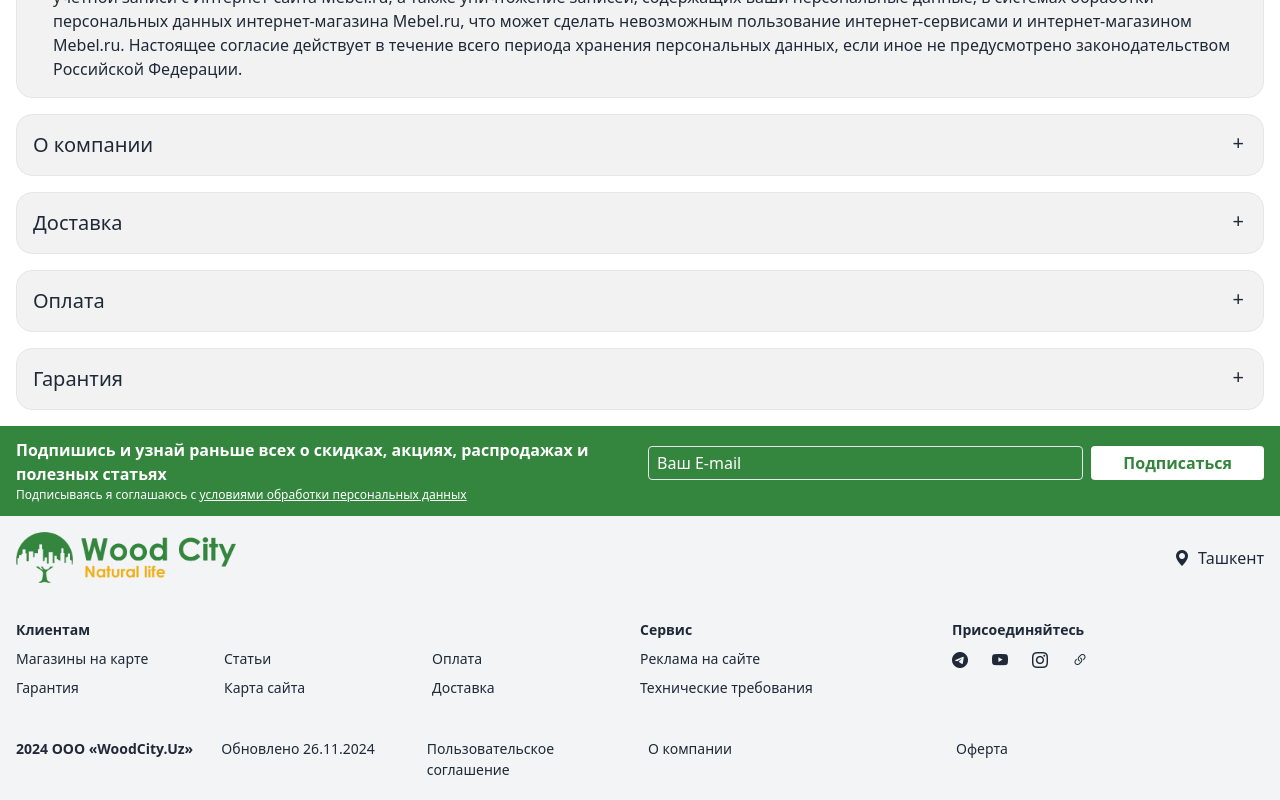
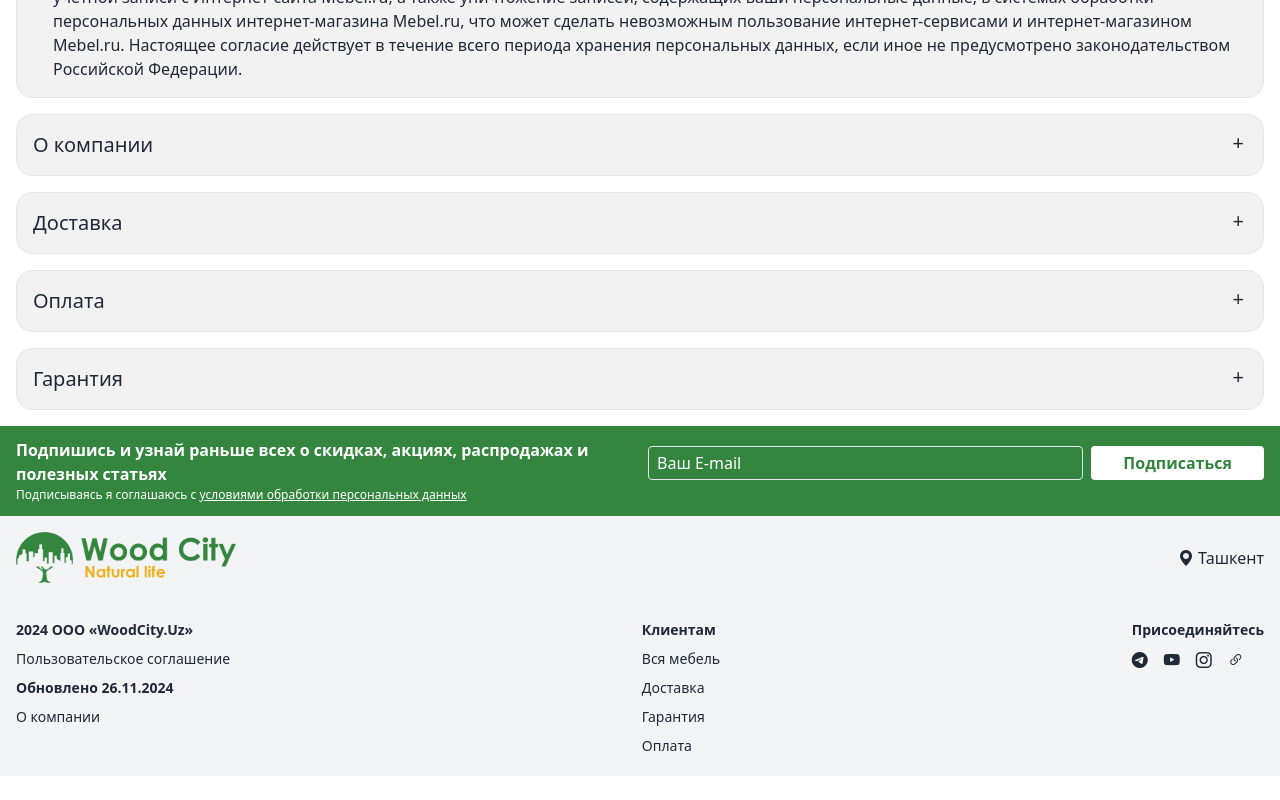
Before and after one commit to shahbozshirinboyev/sofa.wood-city.uz, a React (Vite) app: page /company in a window 1280 px wide. Shown: the part 1405-2205 px from the top of the page. After the commit the page ends 2181 px from the top, so only its background shows below. Built offline with nearby package versions, Linux system fonts and the light colour scheme.

Commit message:
New Section add

```diff
--- a/src/App.jsx
+++ b/src/App.jsx
@@ -1,5 +1,6 @@
 // react router dom
 import { createBrowserRouter, RouterProvider } from "react-router-dom";
+import { useState } from "react";
 
 // layouts
 import RooutLayout from "./layouts/RooutLayout";
@@ -15,10 +16,11 @@ import AllProductsType from "./components/AllProductsType";
 import Company from "./components/Company";
 
 function App() {
+  const [openIndex, setOpenIndex] = useState(0);
   const routes = createBrowserRouter([
     {
       path: "/",
-      element: <RooutLayout />,
+      element: <RooutLayout setOpenIndex={setOpenIndex} openIndex={openIndex} />,
       errorElement: <ErrorPage />,
       children: [
         {
@@ -39,7 +41,7 @@ function App() {
         },
         {
           path: "/company",
-          element: <Company />
+          element: <Company setOpenIndex={setOpenIndex} openIndex={openIndex} />
         }
       ],
     },
--- a/src/components/Company.jsx
+++ b/src/components/Company.jsx
@@ -1,8 +1,8 @@
 import { useState } from 'react';
 
-function Company() {
+function Company({setOpenIndex, openIndex}) {
 
-    const [openIndex, setOpenIndex] = useState(0);
+
     const handleToggle = (index) => { setOpenIndex(openIndex === index ? null : index); };
 
     return (
--- a/src/components/Foother.jsx
+++ b/src/components/Foother.jsx
@@ -1,77 +1,95 @@
+import { NavLink } from "react-router-dom";
 import Subscribe from "./Subscribe";
 import logo from "/favicon/wood_city.png";
 
-function Foother() {
+function Foother({setOpenIndex}) {
   return (
     <>
       <Subscribe />
 
-      <div className="bg-gray-100">
+      <div className="bg-gray-100 border-0">
+
         <div className="container py-4 grid grid-cols-2">
-          <img src={logo} alt="Logo" className="w-[220px]" />
+
+          <NavLink to="/" onClick={()=>{window.scrollTo(0, 0);}}>
+            <img src={logo} alt="Logo" className="max-w-[220px]" />
+          </NavLink>
+
           <div className="flex justify-center md:justify-end items-center">
-            <i className="bi bi-geo-alt-fill px-2"></i> <p>Ташкент</p>
+            <a
+              href="https://yandex.uz/maps/-/CHQMz0Ml"
+              target="_blank"
+              data-tip="г. Чирчик, ул. Амира Темура, 68А."
+              className="tooltip group tooltip-left 2xl:tooltip-top flex justify-center items-center gap-1 cursor-pointer hover:text-maincolor transition-all duration-300"
+            >
+              <i className="bi bi-geo-alt-fill group-hover:text-red-600 transition-all duration-300"></i><p>Ташкент</p>
+            </a>
+          </div>
+
+        </div>
+
+        <div className="container py-4 flex flex-wrap justify-between gap-4 text-[14px]">
+          <div className="flex flex-col">
+            <p className="font-bold py-1">2024 ООО «WoodCity.Uz»</p>
+            <NavLink to="/company" onClick={()=>{window.scrollTo(0, 0); setOpenIndex(0);}} className="py-1 whitespace-nowrap hover:text-maincolor">
+              Пользовательское соглашение
+            </NavLink>
+            <p className="py-1 font-semibold">Обновлено 26.11.2024</p>
+            <NavLink to="/company" onClick={()=>{ window.scrollTo(0, 0); setOpenIndex(1); }} className="py-1 hover:text-maincolor">О компании</NavLink>
+          </div>
+
+          <div className="border-0">
+            <p className="font-bold py-1">Клиентам</p>
+            <div className="flex flex-col">
+              <NavLink to="/allproductstype" onClick={()=>{ window.scrollTo(0, 0); }} className="py-1 hover:text-maincolor">Вся мебель</NavLink>
+              <NavLink to="/company" onClick={()=>{ window.scrollTo(0, 0); setOpenIndex(2); }} className="py-1 hover:text-maincolor">Доставка</NavLink>
+              <NavLink to="/company" onClick={()=>{ window.scrollTo(0, 0); setOpenIndex(4); }} className="py-1 hover:text-maincolor">Гарантия</NavLink>
+              <NavLink to="/company" onClick={()=>{ window.scrollTo(0, 0); setOpenIndex(3); }} className="py-1 hover:text-maincolor">Оплата</NavLink>
             </div>
           </div>
-        <div className="container py-4">
-          <div className="grid grid-cols-2 text-[14px]">
-            <div className="grid grid-cols-1">
-              <p className="font-bold py-1">Клиентам</p>
-              <div className="grid grid-cols-1 lg:grid-cols-3">
-                <p className="py-1">Магазины на карте</p>
-                <p className="py-1">Статьи</p>
-                <p className="py-1">Оплата</p>
-                <p className="py-1">Гарантия</p>
-                <p className="py-1">Карта сайта</p>
-                <p className="py-1">Доставка</p>
-              </div>
-            </div>
-            <div className="grid grid-cols-1 lg:grid-cols-2">
-              <div>
-                <p className="font-bold py-1">Сервис</p>
-                <p className="py-1">Реклама на сайте</p>
-                <p className="py-1">Технические требования</p>
-              </div>
+
           <div>
             <p className="font-bold py-1">Присоединяйтесь</p>
-                <div className="flex justify-start items-center gap-6 text-[16px] py-1">
-
-                <a href="https://t.me/wood_city_uz"  target="_blank" className="tooltip hover:text-sky-600 transition-all duration-200 cursor-pointer" data-tip="Telegram">
+            <div className="flex justify-start gap-4 items-center text-[16px] py-1">
+              <a
+                href="https://t.me/wood_city_uz"
+                target="_blank"
+                className="tooltip hover:text-sky-600 transition-all duration-200 cursor-pointer"
+                data-tip="Telegram"
+              >
                 <i className="bi bi-telegram"></i>
               </a>
 
-                <a href="https://www.youtube.com/"  target="_blank" className="tooltip hover:text-red-600 transition-all duration-200 cursor-pointer" data-tip="YouTube">
+              <a
+                href="https://www.youtube.com/"
+                target="_blank"
+                className="tooltip hover:text-red-600 transition-all duration-200 cursor-pointer"
+                data-tip="YouTube"
+              >
                 <i className="bi bi-youtube"></i>
               </a>
 
-                <a href="https://www.instagram.com/"  target="_blank" className="tooltip hover:text-pink-600 transition-all duration-200 cursor-pointer" data-tip="Instagram">
+              <a
+                href="https://www.instagram.com/"
+                target="_blank"
+                className="tooltip hover:text-pink-600 transition-all duration-200 cursor-pointer"
+                data-tip="Instagram"
+              >
                 <i className="bi bi-instagram"></i>
               </a>
 
-                <a href="https://wood-city.uz"  target="_blank" className="tooltip hover:text-sky-600 transition-all duration-200 cursor-pointer" data-tip="Wood-City.Uz">
+              <a
+                href="https://wood-city.uz"
+                target="_blank"
+                className="tooltip tooltip-left 2xl:tooltip-top hover:text-sky-600 transition-all duration-200 cursor-pointer"
+                data-tip="Wood-City.Uz"
+              >
                 <i className="bi bi-link-45deg"></i>
               </a>
-
-                </div>
-              </div>
             </div>
           </div>
         </div>
 
-        <div className="container py-4">
-          <div className="grid grid-cols-2 gap-4 text-[14px]">
-            <div className="grid grid-cols-1 xl:grid-cols-3">
-              <p className="font-bold py-1">2024 ООО «WoodCity.Uz»</p>
-              <p className="py-1">Обновлено 26.11.2024</p>
-              <p className="py-1">Пользовательское соглашение</p>
-            </div>
-            <div className="grid grid-cols-1 xl:grid-cols-2">
-              <p className="font-bold xl:hidden py-1">Полная версия</p>
-              <p className="py-1">О компании</p>
-              <p className="py-1">Оферта</p>
-            </div>
-          </div>
-        </div>
       </div>
     </>
   );
--- a/src/index.css
+++ b/src/index.css
@@ -5,6 +5,11 @@
 * {
   scrollbar-width: thin;
 }
+
+html {
+  scroll-behavior: smooth;
+}
+
 .company-style h2{
   margin-top: 10px;
   margin-bottom: 10px;
--- a/src/layouts/RooutLayout.jsx
+++ b/src/layouts/RooutLayout.jsx
@@ -3,7 +3,7 @@ import { Outlet } from "react-router-dom";
 import Navbar from "../components/Navbar";
 import Foother from "../components/Foother";
 
-function RooutLayout() {
+function RooutLayout({setOpenIndex, openIndex}) {
   return (
     <>
       <section className="shadow-md">
@@ -15,7 +15,7 @@ function RooutLayout() {
       </main>
 
       <section>
-        <Foother />
+        <Foother setOpenIndex={setOpenIndex} openIndex={openIndex} />
       </section>
     </>
   );
```
Lines whose indentation alone changed are shown as unchanged.
